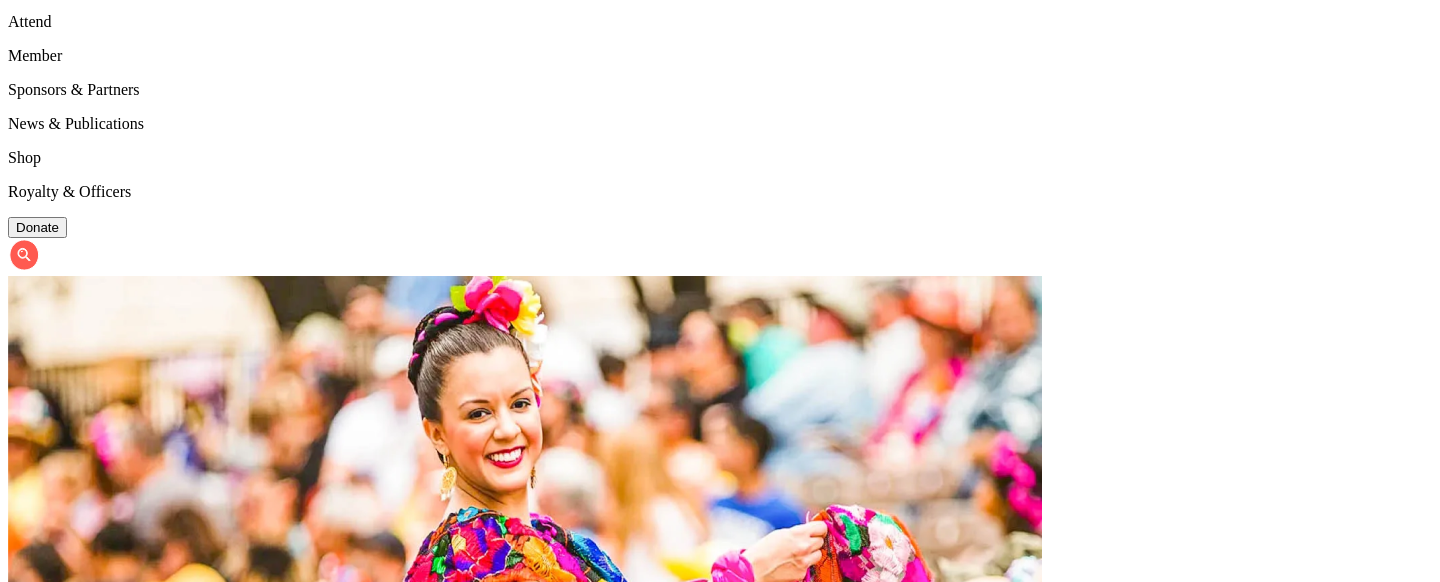
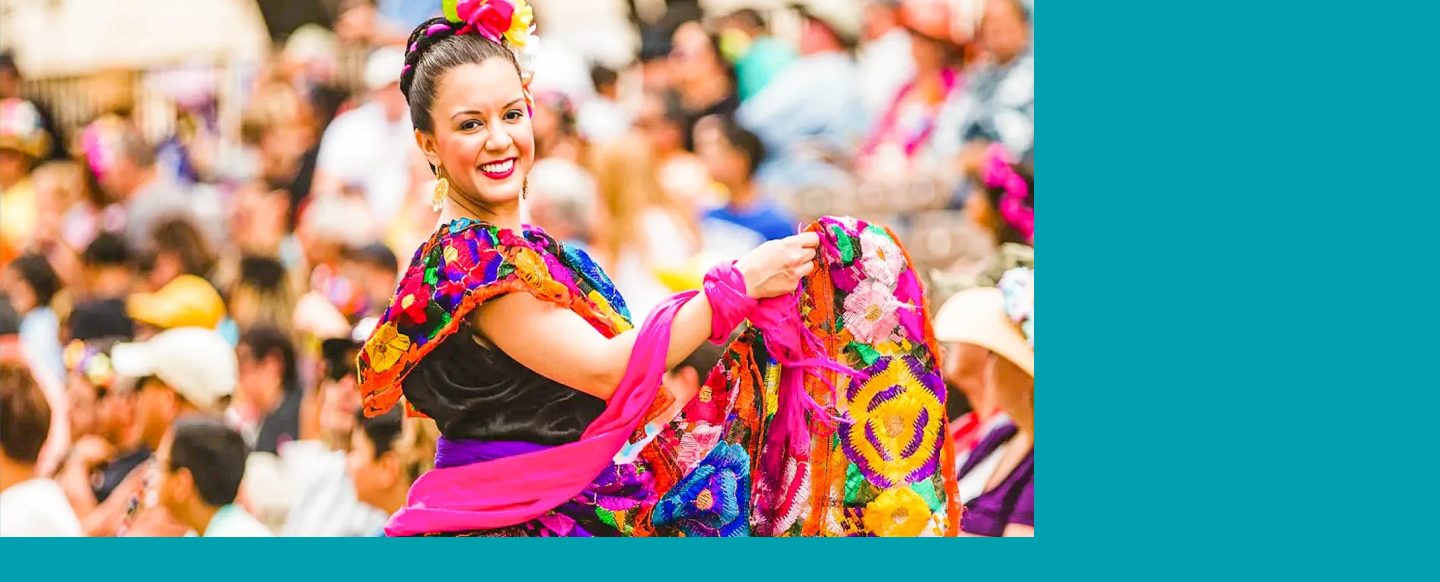
Before and after one commit to SodaMaker1/UX_UI_HW-17.2, a plain HTML site: page index.html in a window 1280 px wide. Shown: the part 99-681 px from the top of the page, 1440 px wide, since content can reach past the window. Drawn offline with Linux system fonts and the light colour scheme; the site is published under a folder, as on GitHub Pages, so addresses that start at the root find nothing.

Commit message:
css path is corrected

```diff
--- a/index.html
+++ b/index.html
@@ -2,7 +2,7 @@
 <!DOCTYPE html>
 <html>
 <head>
-    <link href="/css/index.css" rel="stylesheet" type="text/css">
+    <link href="./css/index.css" rel="stylesheet" type="text/css">
     <title>Parade and Ticket Events</title>
     </head>
 <body>
```
